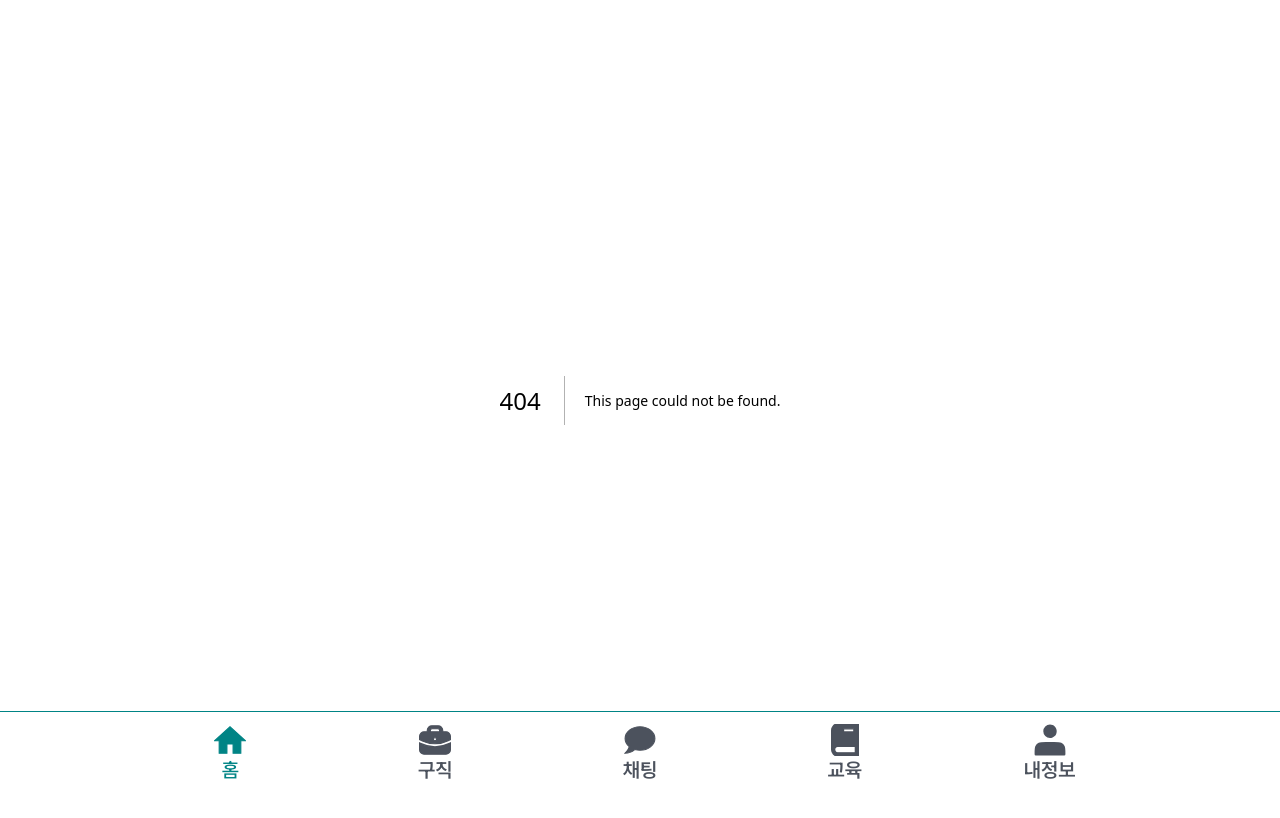
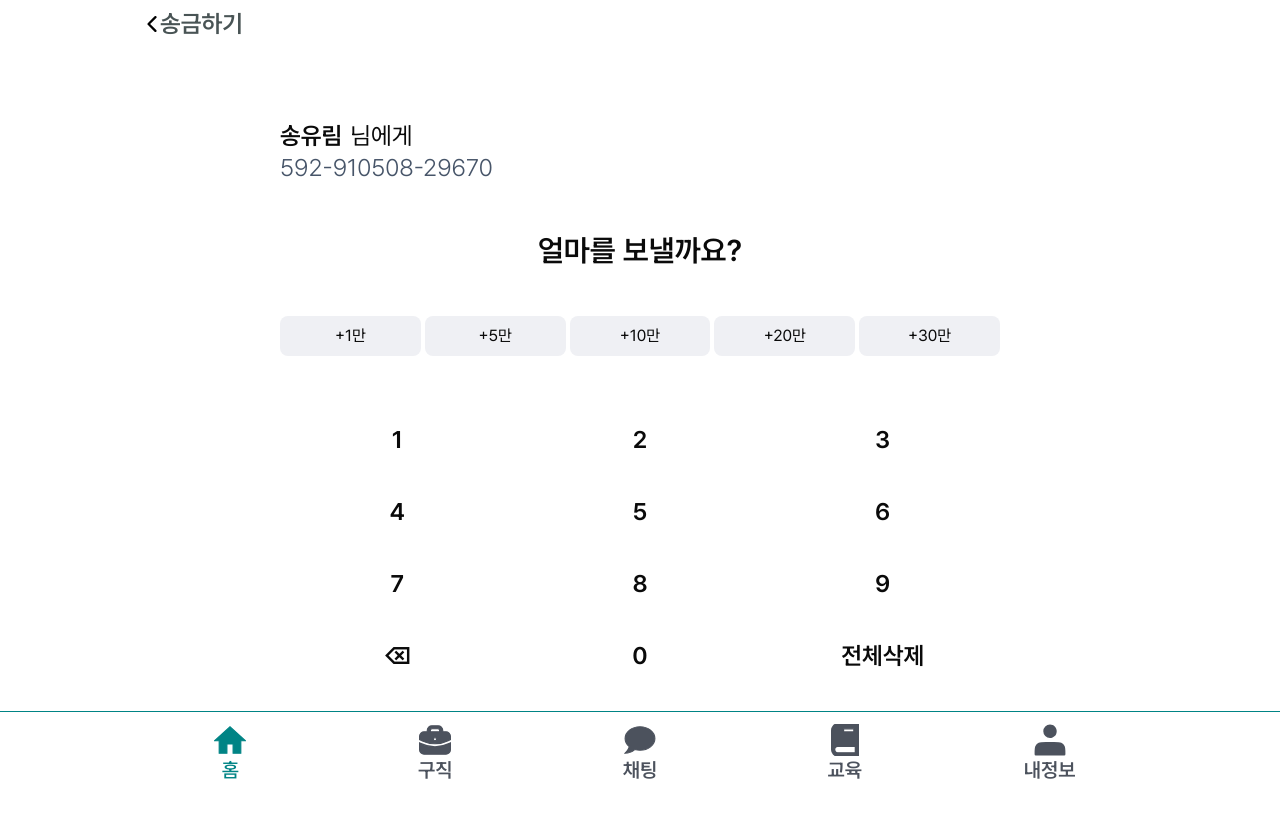
Before and after one commit to hana-harmoney/frontend, a Next.js app: page /home/send/step2 in a window 1280 px wide. Before the commit this address had no page. Shown: the top 818 px of the page. Built offline with nearby package versions, Linux system fonts and the light colour scheme.

Commit message:
[#23] feat: 송금하기 Step 2 페이지 퍼블리싱

```diff
--- /dev/null
+++ b/src/app/home/send/step2/page.tsx
@@ -0,0 +1,71 @@
+'use client';
+import Header from '@/components/common/header';
+import { NumericKeypad } from '@/components/home/NumericKeypad';
+import { useState } from 'react';
+import { formatNumber } from '@/lib/utils';
+
+const SendStep2Page = () => {
+  const [targetStr, setTargetStr] = useState('');
+  const increaseTarget = (value: number) => {
+    const current = targetStr === '' ? 0 : Number(targetStr);
+    const next = current + value;
+    setTargetStr(String(next));
+  };
+
+  const gun = [
+    { text: '+1만', value: 10000 },
+    { text: '+5만', value: 50000 },
+    { text: '+10만', value: 100000 },
+    { text: '+20만', value: 200000 },
+    { text: '+30만', value: 300000 },
+  ];
+  return (
+    <div className="flex w-full flex-col gap-6 px-6">
+      <Header title="송금하기" centerTitle={false} showBackButton={true} />
+      <div className="flex flex-col gap-12">
+        <div className="flex flex-col text-2xl">
+          <div className="flex gap-2">
+            <span className="font-semibold">송유림</span>
+            님에게
+          </div>
+          <span className="text-gray font-light">592-910508-29670</span>
+        </div>
+        <span className="w-full text-center text-3xl font-semibold">
+          {targetStr.length == 0 ? (
+            <>얼마를 보낼까요?</>
+          ) : (
+            <>{formatNumber(Number(targetStr))} 원</>
+          )}
+        </span>
+        <div className="flex flex-col gap-11">
+          <div className="flex gap-1">
+            {gun.map((item, idx) => (
+              <div
+                key={idx}
+                className="flex-1 rounded-md bg-[#EFF0F4] px-3 py-2 text-center"
+                onClick={() => {
+                  increaseTarget(item.value);
+                }}
+              >
+                {item.text}
+              </div>
+            ))}
+          </div>
+          <NumericKeypad
+            value={targetStr}
+            onChange={(v) => setTargetStr(v)}
+            onSubmit={(v) => {
+              setTargetStr(v);
+            }}
+            maxLength={9}
+            shuffle={false}
+            showWonSuffix={true}
+            className="mt-2"
+            isAccount={true}
+          />
+        </div>
+      </div>
+    </div>
+  );
+};
+export default SendStep2Page;
--- a/src/components/home/NumericKeypad.tsx
+++ b/src/components/home/NumericKeypad.tsx
@@ -9,6 +9,7 @@ type NumericKeypadProps = {
   shuffle?: boolean;
   showWonSuffix?: boolean;
   className?: string;
+  isAccount?: boolean;
 };
 
 const digits = ['1', '2', '3', '4', '5', '6', '7', '8', '9', '0'];
@@ -20,6 +21,7 @@ export const NumericKeypad: React.FC<NumericKeypadProps> = ({
   shuffle = false,
   showWonSuffix = true,
   className = '',
+  isAccount,
 }) => {
   const [internal, setInternal] = useState<string>(value ?? '');
 
@@ -70,9 +72,11 @@ export const NumericKeypad: React.FC<NumericKeypadProps> = ({
 
   return (
     <div className={`w-full ${className} `}>
-      <div className="text-gray mb-3 rounded-md border bg-white px-4 py-2 text-right text-xl">
-        {display}
-      </div>
+      {!isAccount && (
+        <div className="text-gray mb-3 rounded-md border bg-white px-4 py-2 text-right text-xl">
+          {display}
+        </div>
+      )}
 
       <div className="grid grid-cols-3 gap-2 text-2xl font-semibold">
         {keys.slice(0, 9).map((k) => (
```
